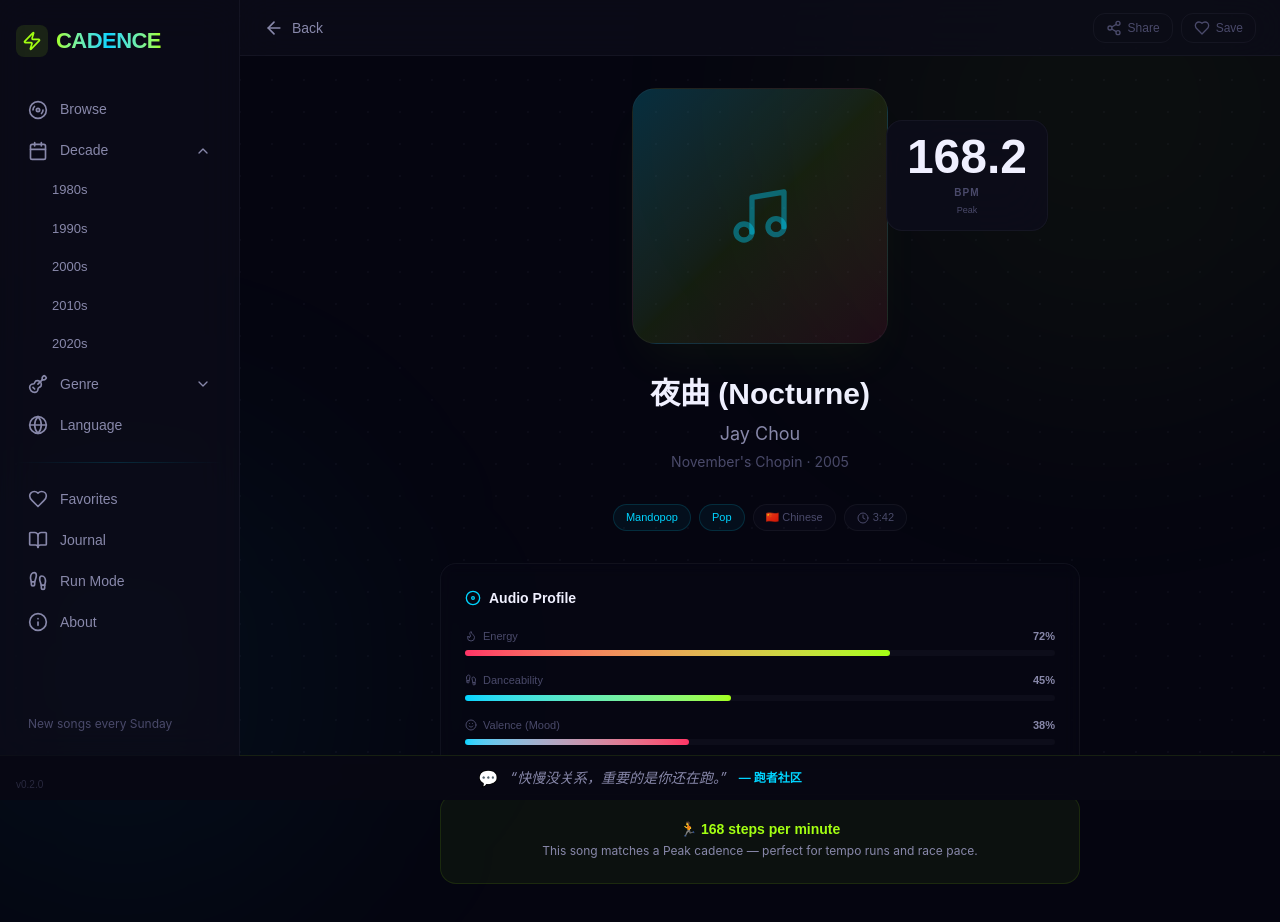
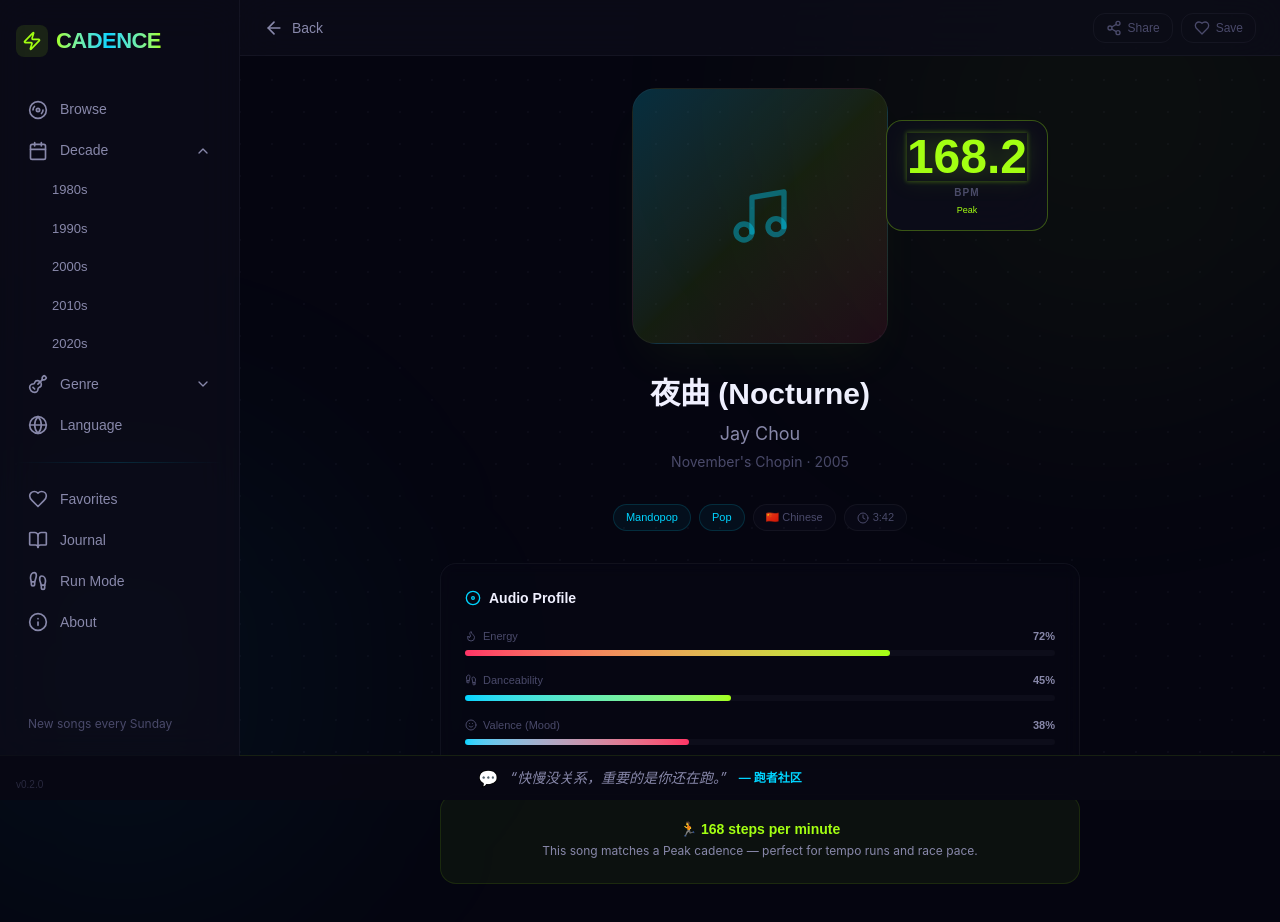
Before and after one commit to Jerrisonchai/cadence-crate, a Next.js app: page /song/1 in a window 1280 px wide. Shown: the top 922 px of the page. Built offline with nearby package versions, Linux system fonts and the light colour scheme.

Commit message:
Sanji QC follow-up: fix heat class bug on song detail page
Song detail page also had the same heat-pulse/heat-warm mismatch.
Grep: zero remaining 'heat-pulse' or 'heat-warm' references in entire codebase.

```diff
--- a/src/app/song/[id]/page.tsx
+++ b/src/app/song/[id]/page.tsx
@@ -98,6 +98,8 @@
   const durationMin = Math.floor((song.duration_ms || 0) / 60000);
   const durationSec = Math.floor(((song.duration_ms || 0) % 60000) / 1000);
   const heatClass = getBpmHeatClass(song.bpm);
+  const isPeak = heatClass === 'bpm-peak';
+  const isZone = heatClass === 'bpm-zone';
 
   return (
     <>
@@ -151,14 +153,14 @@
           <div className="absolute top-4 right-4 md:top-8 md:right-8">
             <div className={cn(
               'flex flex-col items-center rounded-2xl border bg-surface/90 backdrop-blur-xl px-5 py-3',
-              heatClass === 'heat-pulse' ? 'border-pulse/30' :
-              heatClass === 'heat-warm' ? 'border-alert/20' :
+              isPeak ? 'border-pulse/30' :
+              isZone ? 'border-alert/20' :
               'border-border'
             )}>
               <span className={cn(
                 'font-display text-4xl md:text-5xl font-bold tabular-nums',
-                heatClass === 'heat-pulse' ? 'text-pulse drop-shadow-[0_0_12px_rgba(163,255,18,0.3)] animate-bpm-pulse' :
-                heatClass === 'heat-warm' ? 'text-alert' :
+                isPeak ? 'text-pulse drop-shadow-[0_0_12px_rgba(163,255,18,0.3)] animate-bpm-pulse' :
+                isZone ? 'text-alert' :
                 'text-text-primary'
               )}>
                 {song.bpm}
@@ -168,8 +170,8 @@
               </span>
               <span className={cn(
                 'mt-1 font-display text-[9px] font-medium',
-                heatClass === 'heat-pulse' ? 'text-pulse' :
-                heatClass === 'heat-warm' ? 'text-alert' :
+                isPeak ? 'text-pulse' :
+                isZone ? 'text-alert' :
                 'text-text-muted'
               )}>
                 {getBpmLabel(song.bpm)}
```
